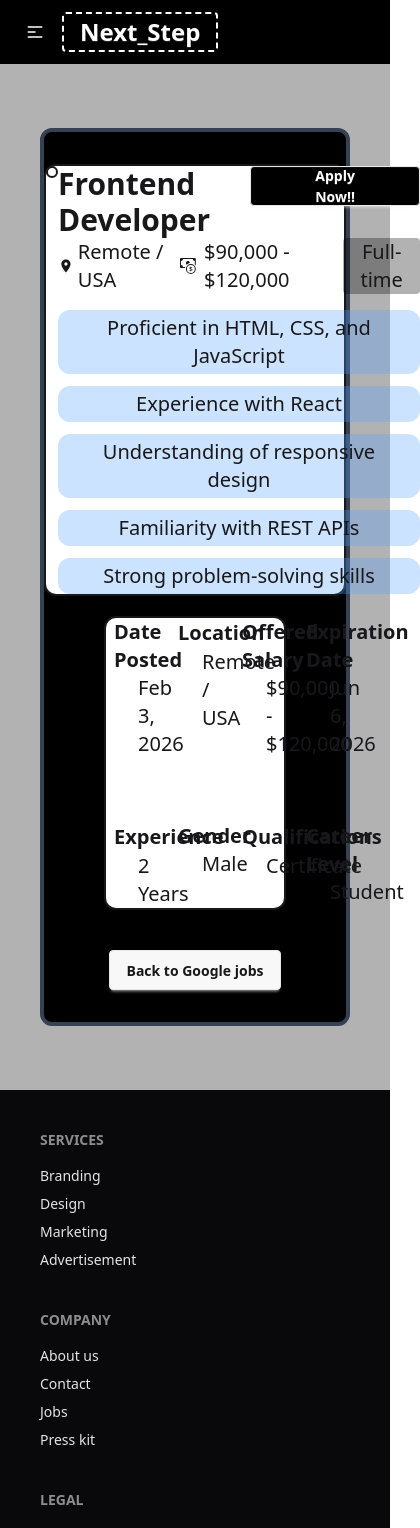
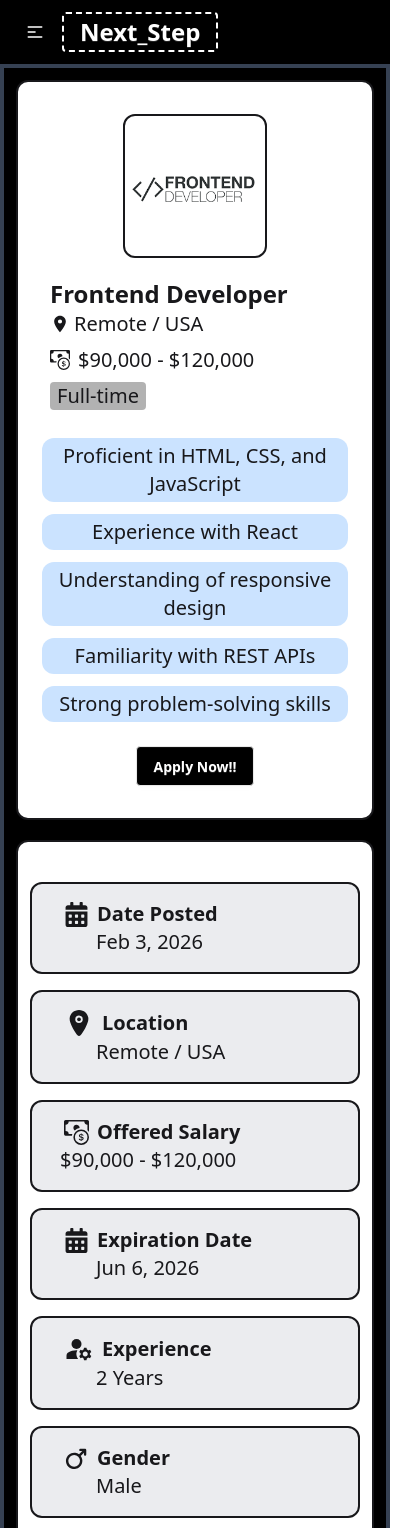
Before and after one commit to ArnavHD/job-center, a React (Vite) app: page /categories/1/job/job-001 in a window 390 px wide. Shown: the top 1528 px of the page, 420 px wide, since content can reach past the window. Built offline with nearby package versions, Linux system fonts and the light colour scheme; no server answers.

Commit message:
Responsiveness done of pages

```diff
--- a/src/Components/NewsOutLooks/NewsOutLooks.jsx
+++ b/src/Components/NewsOutLooks/NewsOutLooks.jsx
@@ -13,16 +13,16 @@ const NewsOutLooks = () => {
   const data = useLoaderData();
   console.log(data);
 
-  const visibleItems = showAll ?data : data.slice(0,6);
+  const visibleItems = showAll ? data : data.slice(0,6);
 
   return (
     <div className=" mt-15">
-      <h2 className=" text-5xl font-bold text-center">Popular Companies</h2>
-      <p className=" text-center text-xl mt-3">
+      <h2 className="text-2xl sm:text-3xl lg:text-5xl font-bold text-center">Popular Companies</h2>
+      <p className=" text-center text-xm sm:text-xl mt-3">
         Total Company Count: {data.length}{" "}
       </p>
 
-      <div className="grid lg:grid-cols-3 text-center lg:mx-32 gap-5 mt-10">
+      <div className="grid sm:grid-cols-2 lg:grid-cols-3 text-center lg:mx-5 xl:mx-28 gap-5 mt-10">
         {visibleItems.map((company) => (
           <div
             key={company.id}
@@ -30,7 +30,7 @@ const NewsOutLooks = () => {
               "p-5 text-black border-2 bg-white border-white rounded-xl flex flex-col gap-10"
             }
           >
-            <div className="flex justify-center items-center gap-7">
+            <div className="flex flex-col md:flex-row justify-center items-center gap-3 md:gap-7">
               <img
                 className="w-20 h-20 border-2 border-gray-400 rounded-xl p-1 object-cover"
                 src={company.logo}
--- a/src/Layout/HomeLayout.jsx
+++ b/src/Layout/HomeLayout.jsx
@@ -21,14 +21,14 @@ const HomeLayout = () => {
         ></video>
         {/* <Navbar className="absolute top-0 left-0 z-30 w-full"></Navbar> */}
         {/* <div className="absolute top-16 bg-black/50 sm:h-45 lg:h-216 inset-0 z-10"></div> */}
-        <div className="sm:top-15  absolute lg:top-50 left-0 z-20">
-          <div className="bg-black/50 p-4 rounded-xl">
-            <h1 className="flex flex-col ml-6 text-white">
-              <span className="lg:text-7xl sm:text-4xl">
+        <div className="sm:top-15  absolute top-90 lg:top-50 left-0 z-20">
+          <div className="bg-black/50 p-2 lg:p-4 rounded-xl">
+            <h1 className="flex flex-col lg:ml-6 text-white">
+              <span className="text-xl font-semibold lg:text-5xl sm:text-4xl">
                 The Ultimate Place
               </span>
               <br />{" "}
-              <span className="lg:text-4xl">
+              <span className="text-xm lg:text-3xl">
                 &nbsp;&nbsp;&nbsp;&nbsp;&nbsp;To Search Your Future
               </span>
             </h1>
--- a/src/Pages/DetailedSinglePage.jsx
+++ b/src/Pages/DetailedSinglePage.jsx
@@ -21,29 +21,31 @@ const DetailedSinglePage = () => {
   return (
     <div className="bg-black/30 ">
       <Navbar></Navbar>
-      <div className="p-10 py-16 ">
-        <div className="border-4 py-8  border-gray-700 rounded-xl bg-black">
-          <div className="flex justify-start bg-white border-2 lg:mx-15 rounded-xl">
-            <div className="flex  justify-start   lg:gap-3 lg:p-7">
+      <div className=" lg:p-10 lg:py-16 ">
+        <div className="border-4 p-3 md:py-8  border-gray-700 rounded-none lg:rounded-xl bg-black">
+          <div className="flex justify-start lg:flex-row  flex-col bg-white border-2 lg:mx-12 rounded-xl">
+            <div className="flex flex-col lg:flex-row lg:justify-start lg:items-center py-8 p-3  lg:gap-0 lg:p-4">
               <div>
                 <img
                   src={job.bannerImage}
-                  className="lg:w-52 p-1 lg:h-52 border-2 rounded-xl object-cover"
+                  className="w-36 h-36 md:w-56 md:h-52 p-1 border-2 rounded-xl object-cover mx-auto"
                   alt=""
                 />
               </div>
               <div>
-                <div className="flex justify-between">
-                  <div>
-                    <h1 className="text-3xl font-bold">{job.title}</h1>
+                <div className="flex md:justify-between md:items-center md:flex-row flex-col">
+                  <div className="ml-5 mt-5 md:ml-10 lg:ml-5 md:mt-4">
+                    <h1 className="text-2xl md:text-3xl font-bold whitespace-nowrap">
+                      {job.title}
+                    </h1>
                   </div>
                   <div>
-                    <button className="btn ml-10 px-16 bg-black text-white">
+                    <button className="btn lg:block hidden ml-10 px-16 bg-black text-white whitespace-nowrap">
                       Apply Now!!
                     </button>
                   </div>
                 </div>
-                <div className="flex lg:gap-8 lg:mt-4">
+                <div className="flex ml-5 gap-2 lg:ml-5 md:ml-10 md:gap-5 md:mt-2 md:flex-row flex-col lg:gap-8 lg:mt-4">
                   <p className="flex items-center text-xl gap-1">
                     <MdLocationOn size={20} />
                     {job.location}
@@ -56,23 +58,28 @@ const DetailedSinglePage = () => {
                     {job.jobType}
                   </p>
                 </div>
-                <div className="grid lg:grid-cols-3 gap-3 mt-4">
+                <div className="grid p-3 md:p-10 lg:p-3 md:py-5 md:mt-0 xl:grid-cols-3 lg:grid-cols-2 gap-3 mt-4">
                   {job.requirements.map((requirement) => (
-                    <div className="text-center">
-                      <div className="bg-blue-400/30 text-xl p-1 px-3 rounded-xl">
+                    <div className="text-center ">
+                      <div className="bg-blue-400/30 mx-auto lg:text-sm lg:font-bold text-xl md:w-2/3 lg:w-full text-center p-1 px-3 rounded-xl">
                         {requirement}
                       </div>
                     </div>
                   ))}
                 </div>
               </div>
+              <div className=" block lg:hidden  mx-auto mt-3">
+                <button className="btn bg-black text-white ">
+                  Apply Now!!
+                </button>
+              </div>
               {/* <div>
             <button className="btn ml-10 px-16">Apply Now!!</button>
         </div> */}
             </div>
           </div>
-          <div className="lg:p-10 grid grid-cols-4 gap-16 bg-white mx-15 border-2 rounded-xl mt-5">
-            <div className="flex-col  gap-3">
+          <div className="md:p-10  md:grid-cols-2 lg:p-10 grid grid-cols-1  lg:grid-cols-3 xl:grid-cols-4 lg:gap-16 bg-white lg:mx-12 p-3 py-10  gap-4  border-2 rounded-xl mt-5">
+            <div className="flex-col bg-gray-400/20 pl-8 lg:pl-5 lg:flex lg:justify-center items-center lg:p-5 p-4 border-2 rounded-xl gap-3">
               <div className="flex gap-2 items-center">
                 <FaCalendarAlt size={25} />
                 <h2 className="text-xl font-bold">Date Posted</h2>
@@ -81,25 +88,25 @@ const DetailedSinglePage = () => {
                 <h2 className="text-xl ml-8">Feb 3, 2026</h2>
               </div>
             </div>
-            <div className="flex-col  gap-3">
+            <div className="flex-col pl-8 bg-gray-400/20 lg:pl-5 lg:flex lg:justify-center items-center p-4 border-2 rounded-xl gap-3">
               <div className="flex gap-2 items-center">
                 <IoLocation size={30} />
                 <h2 className="text-xl font-bold">Location</h2>
               </div>
               <div className="flex gap-1 flex-col">
-                <h2 className="text-xl ml-8">{job.location}</h2>
+                <h2 className="text-xl ml-8 ">{job.location}</h2>
               </div>
             </div>
-            <div className="flex-col  gap-3">
+            <div className="flex-col bg-gray-400/20 pl-8  lg:flex lg:justify-center p-4 border-2 rounded-xl md gap-3">
               <div className="flex gap-2 items-center">
                 <BsCashCoin size={25} />
                 <h2 className="text-xl font-bold">Offered Salary</h2>
               </div>
               <div className="flex gap-1 flex-col">
-                <h2 className="text-xl ml-8">{job.salary}</h2>
+                <h2 className="text-xl -ml-1 w-full ">{job.salary}</h2>
               </div>
             </div>
-            <div className="flex-col  gap-3">
+            <div className="flex-col bg-gray-400/20 pl-8 lg:p-4 lg:flex lg:justify-center lg:items-center p-4 border-2 rounded-xl gap-3">
               <div className="flex gap-2 items-center">
                 <FaCalendarAlt size={25} />
                 <h2 className="text-xl font-bold">Expiration Date</h2>
@@ -108,7 +115,7 @@ const DetailedSinglePage = () => {
                 <h2 className="text-xl ml-8">Jun 6, 2026</h2>
               </div>
             </div>
-            <div className="flex-col  gap-3">
+            <div className="flex-col bg-gray-400/20 pl-8 lg:flex lg:justify-center lg:items-center p-4 border-2 rounded-xl gap-3">
               <div className="flex gap-2 items-center">
                 <MdManageAccounts size={30} />
                 <h2 className="text-xl font-bold">Experience</h2>
@@ -117,7 +124,7 @@ const DetailedSinglePage = () => {
                 <h2 className="text-xl ml-8">2 Years</h2>
               </div>
             </div>
-            <div className="flex-col  gap-3">
+            <div className="flex-col bg-gray-400/20 pl-8 lg:p-5 lg:flex lg:justify-center lg:items-center p-4 border-2 rounded-xl gap-3">
               <div className="flex gap-2 items-center">
                 <PiGenderMaleBold size={25} />
                 <h2 className="text-xl font-bold">Gender</h2>
@@ -126,7 +133,7 @@ const DetailedSinglePage = () => {
                 <h2 className="text-xl ml-8">Male</h2>
               </div>
             </div>
-            <div className="flex-col  gap-3">
+            <div className="flex-col bg-gray-400/20 pl-8 lg:p-0 lg:flex lg:justify-center lg:items-center border-2 rounded-xl gap-3">
               <div className="flex gap-2 items-center">
                 <FaGears size={30} />
                 <h2 className="text-xl font-bold">Qualifications</h2>
@@ -135,19 +142,22 @@ const DetailedSinglePage = () => {
                 <h2 className="text-xl ml-8">Certificate</h2>
               </div>
             </div>
-            <div className="flex-col  gap-3">
+            <div className="flex-col bg-gray-400/20 pl-8 p-4 border-2 rounded-xl gap-3">
               <div className="flex gap-2 items-center">
                 <FaFileInvoiceDollar size={25} />
-                <h2 className="text-xl font-bold">Career Level</h2>
+                <h2 className="text-xl font-bold whitespace-nowrap">
+                  Career Level
+                </h2>
               </div>
               <div className="flex gap-1 flex-col">
                 <h2 className="text-xl ml-8">Student</h2>
               </div>
             </div>
           </div>
-          <div className="flex justify-center mt-10">
-          <Link to={`/categories/${company.id}`} className="btn">Back to {company.name} jobs</Link>
-
+          <div className="flex justify-center mt-10 mb-5 md:mb-2">
+            <Link to={`/categories/${company.id}`} className="btn">
+              Back to {company.name} jobs
+            </Link>
           </div>
         </div>
       </div>
```
Also changed, not shown: src/Components/Navbar/Navbar.jsx (+20 -7 lines), src/Components/Top_hirers/Top_hirers.jsx (+27 -14 lines), src/Pages/Profile.jsx (+50 -0 lines), src/Pages/SingleJob.jsx (+4 -4 lines), src/Routes/Router.jsx (+5 -7 lines), 1 other file (tests, documents, lock files or other folders).
